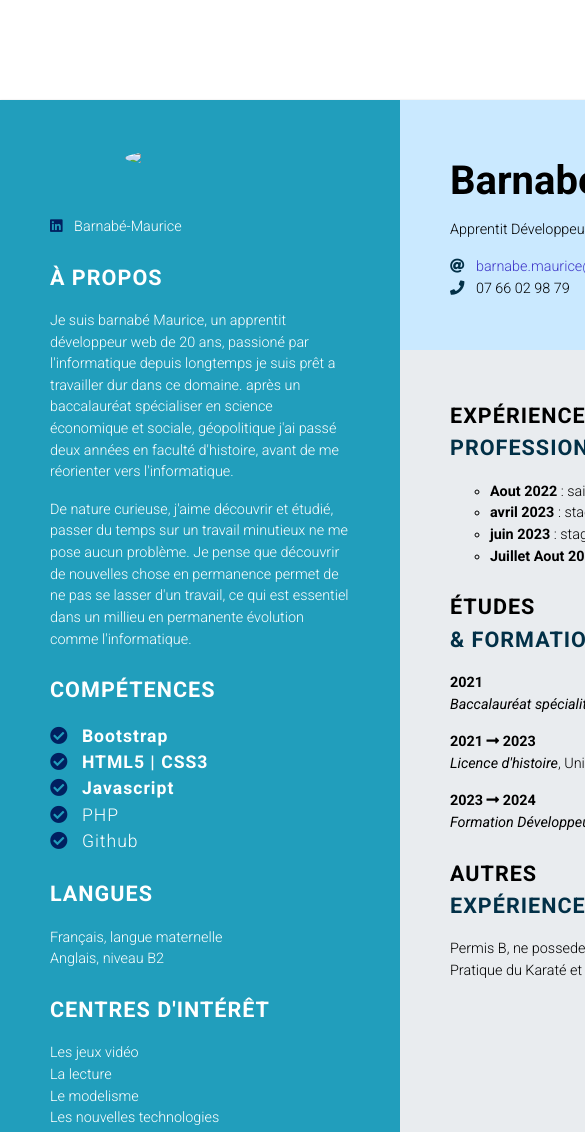
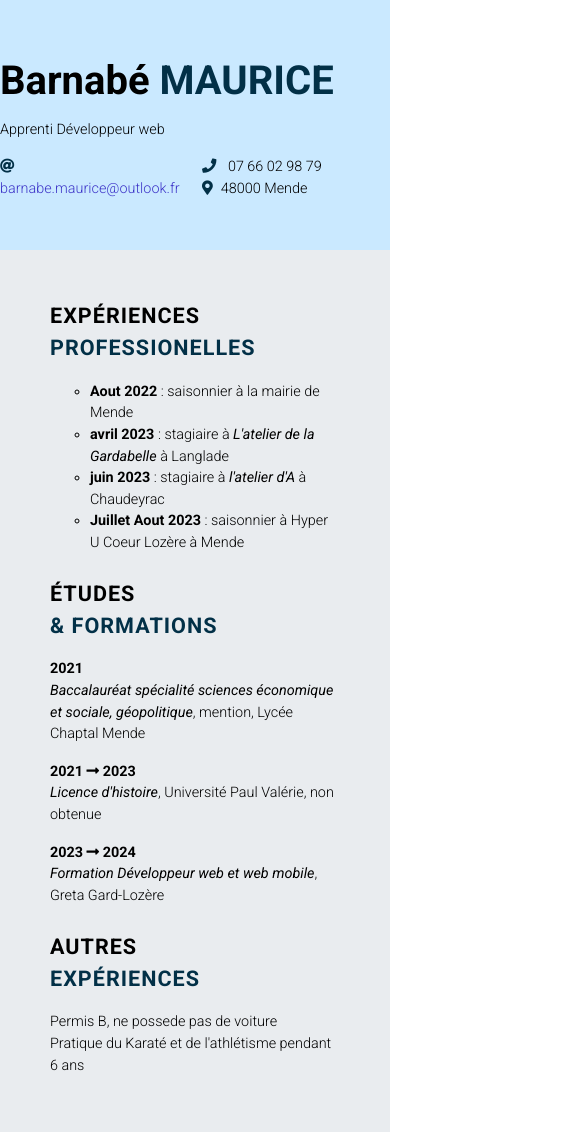
Before and after one commit to BarnabedevWebmobile/CV-online, a plain HTML site: page index.html in a window 390 px wide. Shown: the top 1132 px of the page, 585 px wide, since content can reach past the window. Drawn offline with Linux system fonts and the light colour scheme.

Commit message:
responsive et suppression d'élément non necessaires

```diff
--- a/css/style.css
+++ b/css/style.css
@@ -11,6 +11,7 @@
   }
 
   a{
+    max-width: 130px;
     text-decoration: none;
     color: #3f37c9;
   }
@@ -55,8 +56,8 @@
     display: grid;
     grid-template-columns: 1fr 1fr 1fr;
     grid-template-areas: "left-column right-column right-column";
-    width: 1200px;
-    margin: 100px auto;
+    width: 100%;
+    margin: 0 auto;
     box-shadow: 0 1px 3px rgba(0,0,0,0.12), 0 1px 2px rgba(0,0,0,0.24);
   }
 
@@ -124,3 +125,27 @@
   .experience-list{
     list-style-type: circle;
   }
+
+@media (max-width : 700px ){
+  .cv-container{
+    display: flex;
+    flex-direction: column-reverse;
+
+  }
+  .header{
+    justify-content: center;
+    padding: 15px;
+  }
+  .left-column{
+    max-width: 100%;
+  }
+}
+@media (max-width : 400px ){
+  .right-column{
+    max-width: 100%;
+    padding: 0;
+  }
+  .header{
+    padding: 0;
+  }
+}
--- a/index.html
+++ b/index.html
@@ -13,16 +13,10 @@
   <body>
       <div class="cv-container">
         <div class="left-column">
-          <img class="portait" src="image/avatar.png" />
-          <div class="section">
-            <p>
-              <i class="icon fab fa-linkedin text-darkblue"></i> Barnabé-Maurice
-            </p>
-          </div>
           <div class="section">
             <h2>À PROPOS</h2>
             <p>
-                Je suis barnabé Maurice, un apprentit développeur web de 20 ans, passioné par l'informatique depuis longtemps je suis prêt a travailler dur dans ce domaine.
+                Je suis barnabé Maurice, un apprenti développeur web de 20 ans, passioné par l'informatique depuis longtemps je suis prêt a travailler dur dans ce domaine.
                 après un baccalauréat spécialiser en science économique et sociale, géopolitique j'ai passé deux années en faculté d'histoire, avant de me réorienter vers l'informatique.
             </p>
             <p>
@@ -64,9 +58,9 @@
         <div class="right-column">
           <div class="header">
             <h1>Barnabé <span class="text-blue text-uppercase">Maurice</span></h1>
-            <p>Apprentit Développeur web</p>
+            <p>Apprenti Développeur web</p>
             <ul class="infos">
-              <li><i class="icon fas fa-at text-blue"></i> <a href="mailto:contact@pgomba.com">barnabe.maurice@outlook.fr</a></li>
+              <li><i class="icon fas fa-at text-blue"></i> <a href="mailto:barnabe.maurice@outlook.fr">barnabe.maurice@outlook.fr</a></li>
               <li><i class="icon fas fa-phone text-blue"></i> 07 66 02 98 79</li>
               <li><i class="icon fas fa-map-marker-alt text-blue"></i>48000 Mende</li>
             </ul>
```
